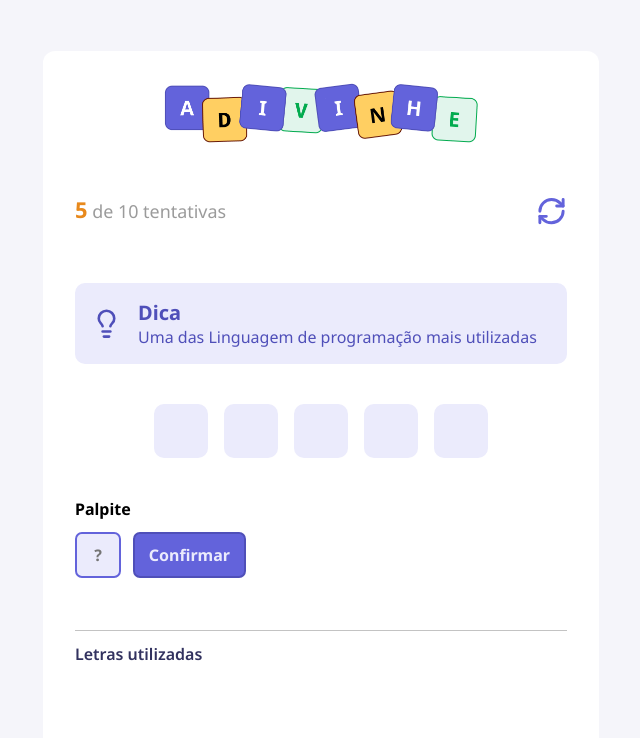
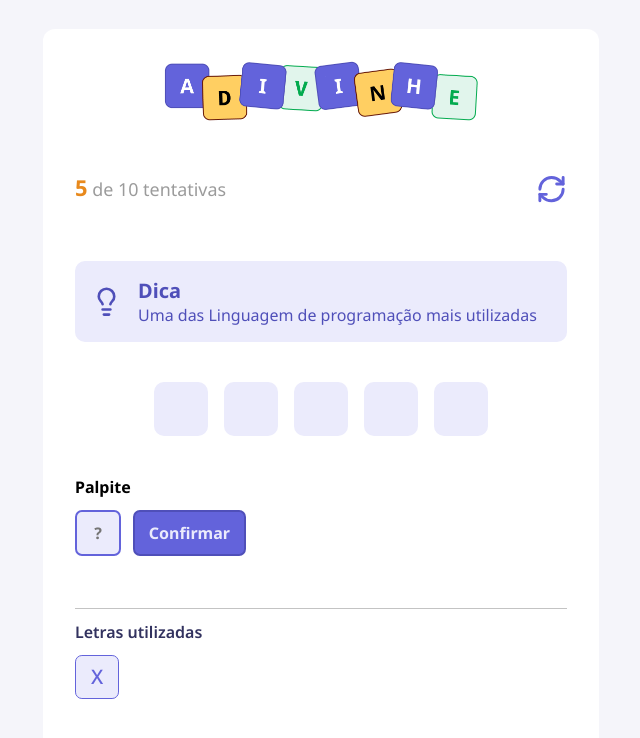
Before and after one commit to iuuleoo/guessing-game, a React (Vite) app: page / in a window 1280 px wide. Shown: the top 738 px of the page, without its empty margins (319-959 px from the left). Built offline with nearby package versions, Linux system fonts and the light colour scheme.

Commit message:
Variações de Tamanho de Letra

```diff
--- a/src/components/Letter/index.tsx
+++ b/src/components/Letter/index.tsx
@@ -2,12 +2,13 @@ import styles from "./styles.module.css"
 
 type Props = {
     value?: string;
+    size?: "default" | "small";
 }
 
 
-export function Letter ( { value = "" }: Props ) {
+export function Letter ( { value = "", size = "default" }: Props ) {
     return (
-        <div className={styles.letter}>
+        <div className={`${styles.letter} ${size === "small" && styles.letterSmall}`}>
             <span>
               {value}
             </span>
--- a/src/components/Letter/styles.module.css
+++ b/src/components/Letter/styles.module.css
@@ -15,3 +15,13 @@
     justify-content: center;
 
 }
+
+.letterSmall {
+    width: 2.75rem;
+    height: 2.75rem;
+    border-radius: 0.43rem;
+
+    font-size: 1.25rem;
+    font-weight: 500;
+    border: 1px solid #6363db;
+}
--- a/src/components/LettersUsed/index.tsx
+++ b/src/components/LettersUsed/index.tsx
@@ -1,9 +1,15 @@
 import styles from './styles.module.css';
+
+import { Letter } from '../Letter';
 
 export function LettersUsed() {
     return (
         <div className={styles.lettersUsed}>
             <h5>Letras utilizadas</h5>
+
+            <div>
+                <Letter value='X' size='small' />
+            </div>
         </div>
     )
 }
--- a/src/components/LettersUsed/styles.module.css
+++ b/src/components/LettersUsed/styles.module.css
@@ -10,3 +10,9 @@
     font-weight: 600;
     margin: 0.75rem 0;
 }
+
+.lettersUsed > div {
+    display: flex;
+    gap: 0.5rem;
+    flex-wrap: wrap;
+}
```
